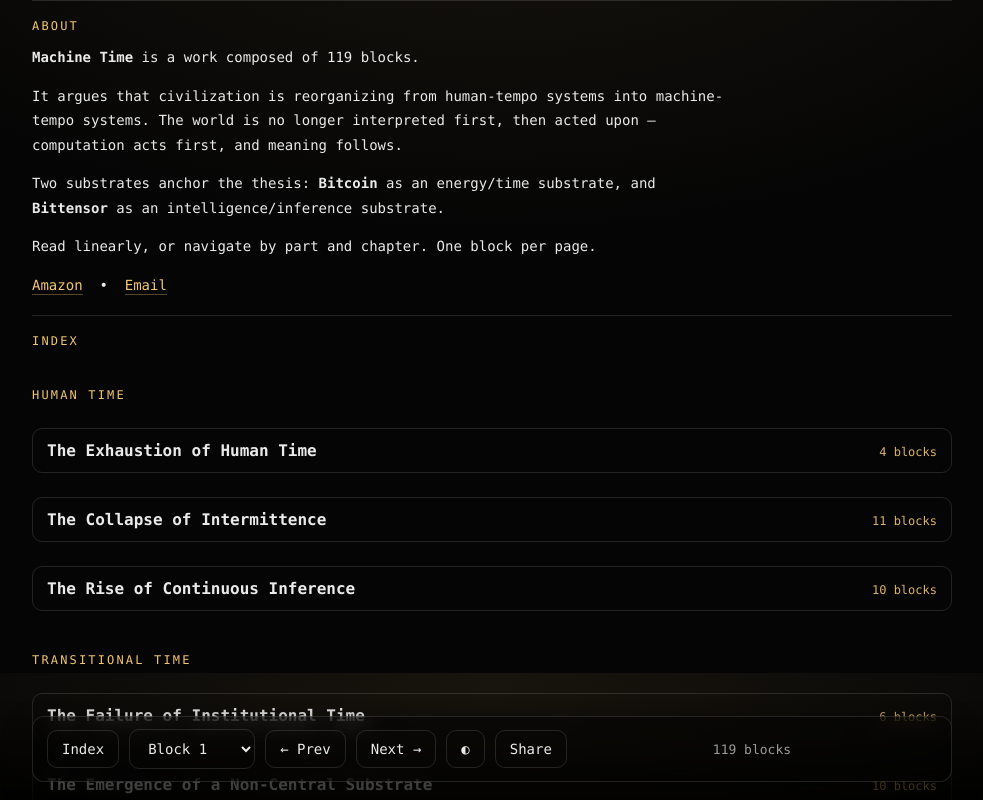
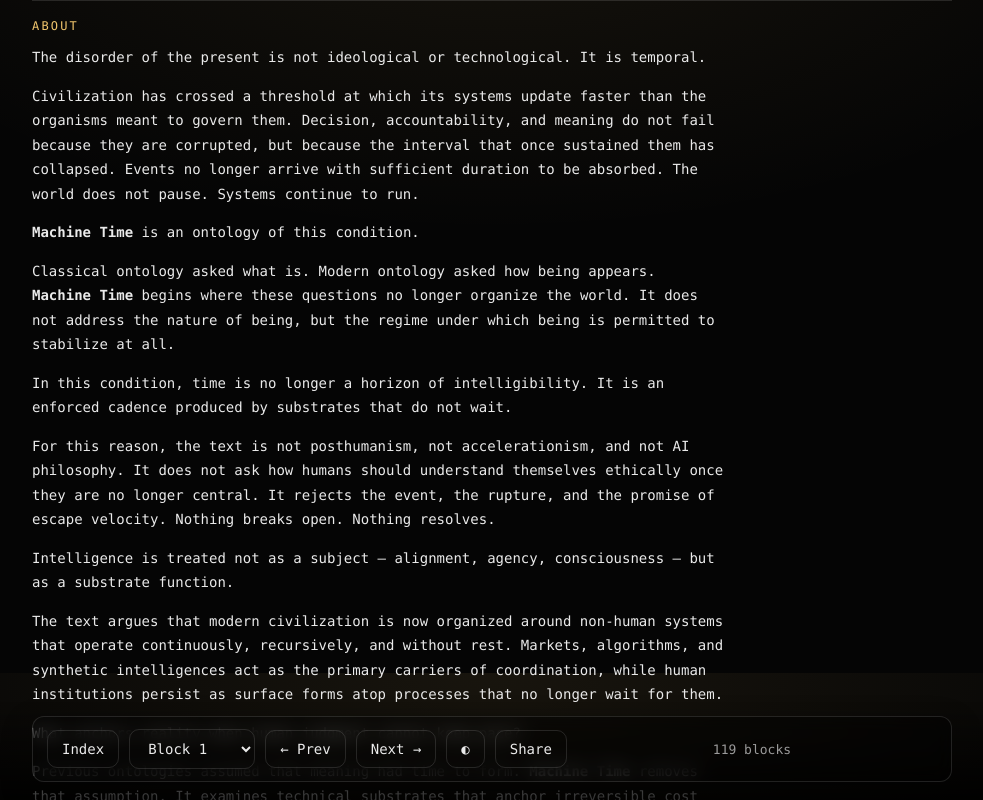
Before and after one commit to NemeinMT/machinetime, a website: page index.html in a window 1280 px wide. Both pictures are taken after a click on the button "ABOUT". Shown: the part 127-927 px from the top of the page, without its empty margins (148-1131 px from the left). Drawn offline with Linux system fonts and the light colour scheme; no server answers.

Commit message:
Update index.html

```diff
--- a/index.html
+++ b/index.html
@@ -438,20 +438,78 @@
   <div class="aboutKicker">About</div>
 
   <div class="aboutBody">
-    <p><strong>Machine Time</strong> is a work composed of 119 blocks.</p>
-
-<p>
-  It argues that civilization is reorganizing from human-tempo systems into machine-tempo systems.
-  The world is no longer interpreted first, then acted upon — computation acts first, and meaning follows.
+   <p>
+  The disorder of the present is not ideological or technological.
+  It is temporal.
 </p>
 
 <p>
-  Two substrates anchor the thesis: <strong>Bitcoin</strong> as an energy/time substrate, and
-  <strong>Bittensor</strong> as an intelligence/inference substrate.
+  Civilization has crossed a threshold at which its systems update faster than the organisms meant to govern them.
+  Decision, accountability, and meaning do not fail because they are corrupted,
+  but because the interval that once sustained them has collapsed.
+  Events no longer arrive with sufficient duration to be absorbed.
+  The world does not pause. Systems continue to run.
 </p>
 
 <p>
-  Read linearly, or navigate by part and chapter. One block per page.
+  <strong>Machine Time</strong> is an ontology of this condition.
+</p>
+
+<p>
+  Classical ontology asked what is.
+  Modern ontology asked how being appears.
+  <strong>Machine Time</strong> begins where these questions no longer organize the world.
+  It does not address the nature of being,
+  but the regime under which being is permitted to stabilize at all.
+</p>
+
+<p>
+  In this condition, time is no longer a horizon of intelligibility.
+  It is an enforced cadence produced by substrates that do not wait.
+</p>
+
+<p>
+  For this reason, the text is not posthumanism, not accelerationism, and not AI philosophy.
+  It does not ask how humans should understand themselves ethically once they are no longer central.
+  It rejects the event, the rupture, and the promise of escape velocity.
+  Nothing breaks open. Nothing resolves.
+</p>
+
+<p>
+  Intelligence is treated not as a subject — alignment, agency, consciousness —
+  but as a substrate function.
+</p>
+
+<p>
+  The text argues that modern civilization is now organized around non-human systems
+  that operate continuously, recursively, and without rest.
+  Markets, algorithms, and synthetic intelligences act as the primary carriers of coordination,
+  while human institutions persist as surface forms atop processes that no longer wait for them.
+</p>
+
+<p>
+  What anchors reality when human judgment cannot keep pace?
+</p>
+
+<p>
+  Previous ontologies assumed that meaning had time to form.
+  <strong>Machine Time</strong> removes that assumption.
+  It examines technical substrates that anchor irreversible cost and continuous inference,
+  showing how coordination is migrating away from institutions
+  and toward protocolized systems that operate natively at machine tempo.
+</p>
+
+<p>
+  <strong>Machine Time</strong> does not seek to persuade through argument alone,
+  but to make visible a transformation already underway.
+</p>
+
+<p>
+  This text is not about the future.
+</p>
+
+<p>
+  It is about what can still hold when nothing waits — including thought itself.
 </p>
 
 <p>
```
